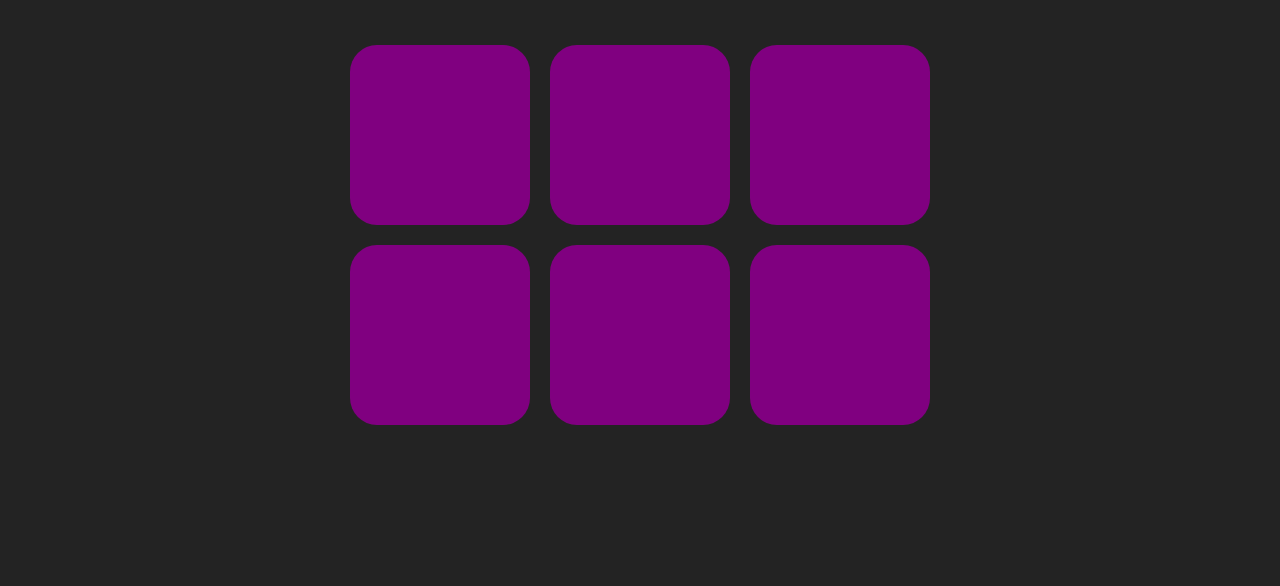
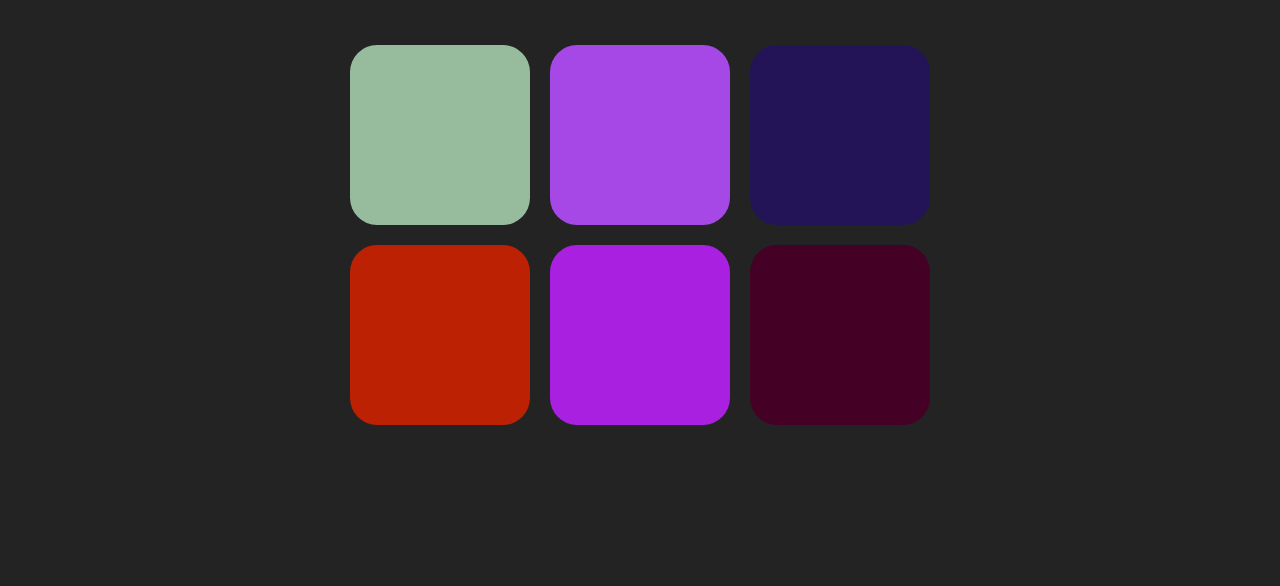
Before and after one commit to VincentDuong11/Color_Game, a plain HTML site: page index.html in a window 1280 px wide. Shown: the part 214-800 px from the top of the page. Drawn offline with Linux system fonts and the light colour scheme.

Commit message:
Update index.html

```diff
--- a/index.html
+++ b/index.html
@@ -33,6 +33,6 @@
 </div>
 
 
-<!-- <script src="colorgame.js"></script> -->
+<script src="colorgame.js"></script>
 </body>
 </html>
```
